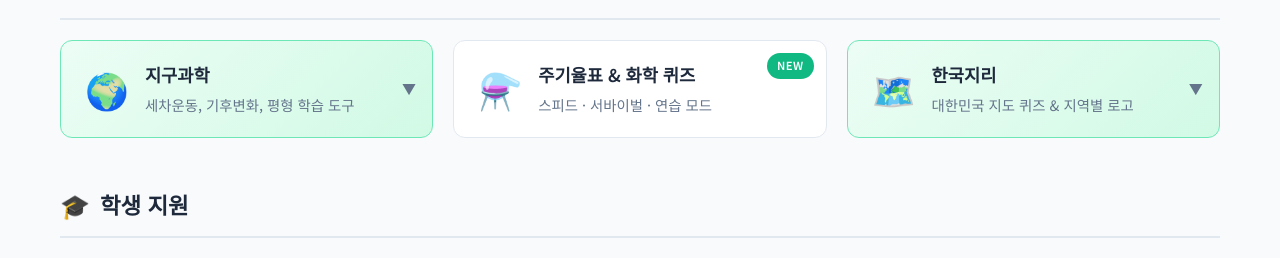
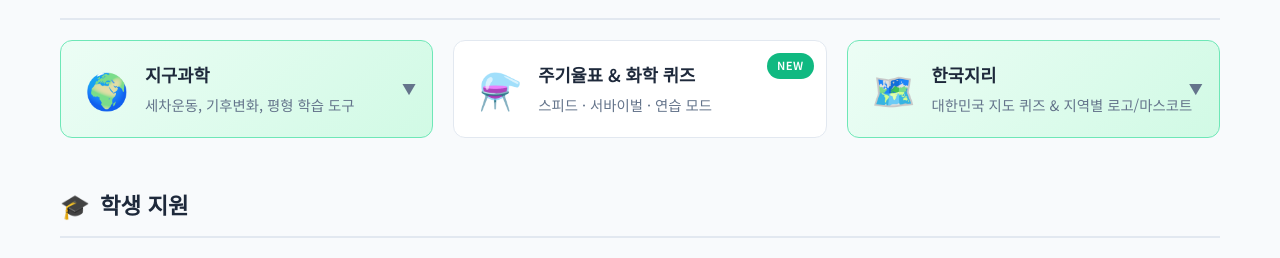
Before and after one commit to CHOISEONGYEOL/Teacher-support, a Python web app: template templates/index.html in a window 1280 px wide. Shown: the part 1007-1265 px from the top of the page. Run offline with Jinja, Linux system fonts and the light colour scheme; the template is opened without the code that fills it, so the values that code supplies are empty; some libraries are stand-ins or nearby versions.

Commit message:
Update Korean geography quiz descriptions

```diff
--- a/templates/index.html
+++ b/templates/index.html
@@ -238,7 +238,7 @@
                         <div class="card-icon">🗺️</div>
                         <div class="card-content">
                             <h3>한국지리</h3>
-                            <p>대한민국 지도 퀴즈 & 지역별 로고</p>
+                            <p>대한민국 지도 퀴즈 & 지역별 로고/마스코트</p>
                         </div>
                         <div class="folder-toggle">▼</div>
                     </div>
@@ -255,8 +255,8 @@
                         <a href="https://korea-logos.vercel.app/" target="_blank" class="card card-sub">
                             <div class="card-icon">⁉️</div>
                             <div class="card-content">
-                                <h3>대한민국 지역별 로고</h3>
-                                <p>지역별 로고 퀴즈</p>
+                                <h3>대한민국 지역별 로고/마스코트</h3>
+                                <p>지역별 로고/마스코트 퀴즈</p>
                             </div>
                         </a>
                     </div>
```
